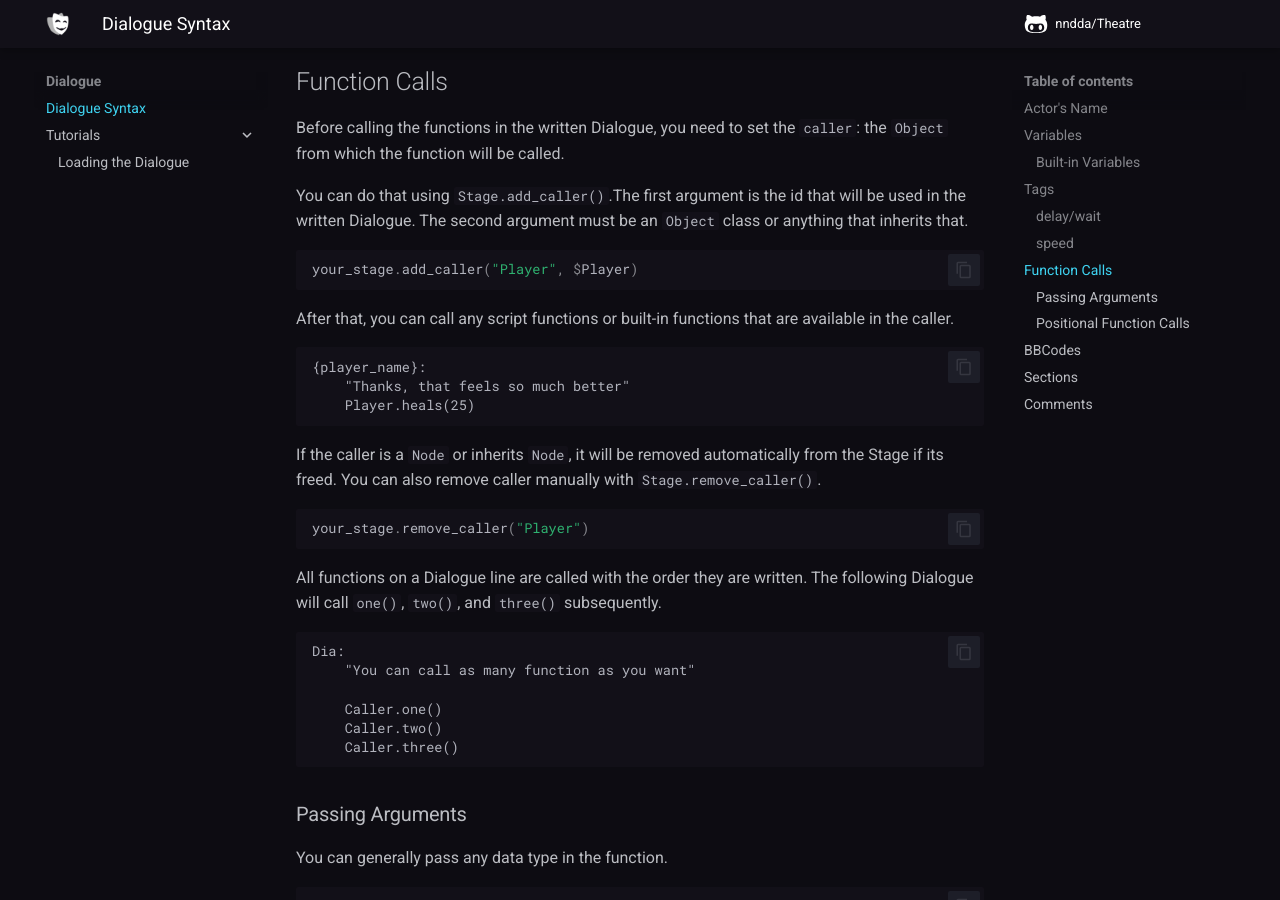
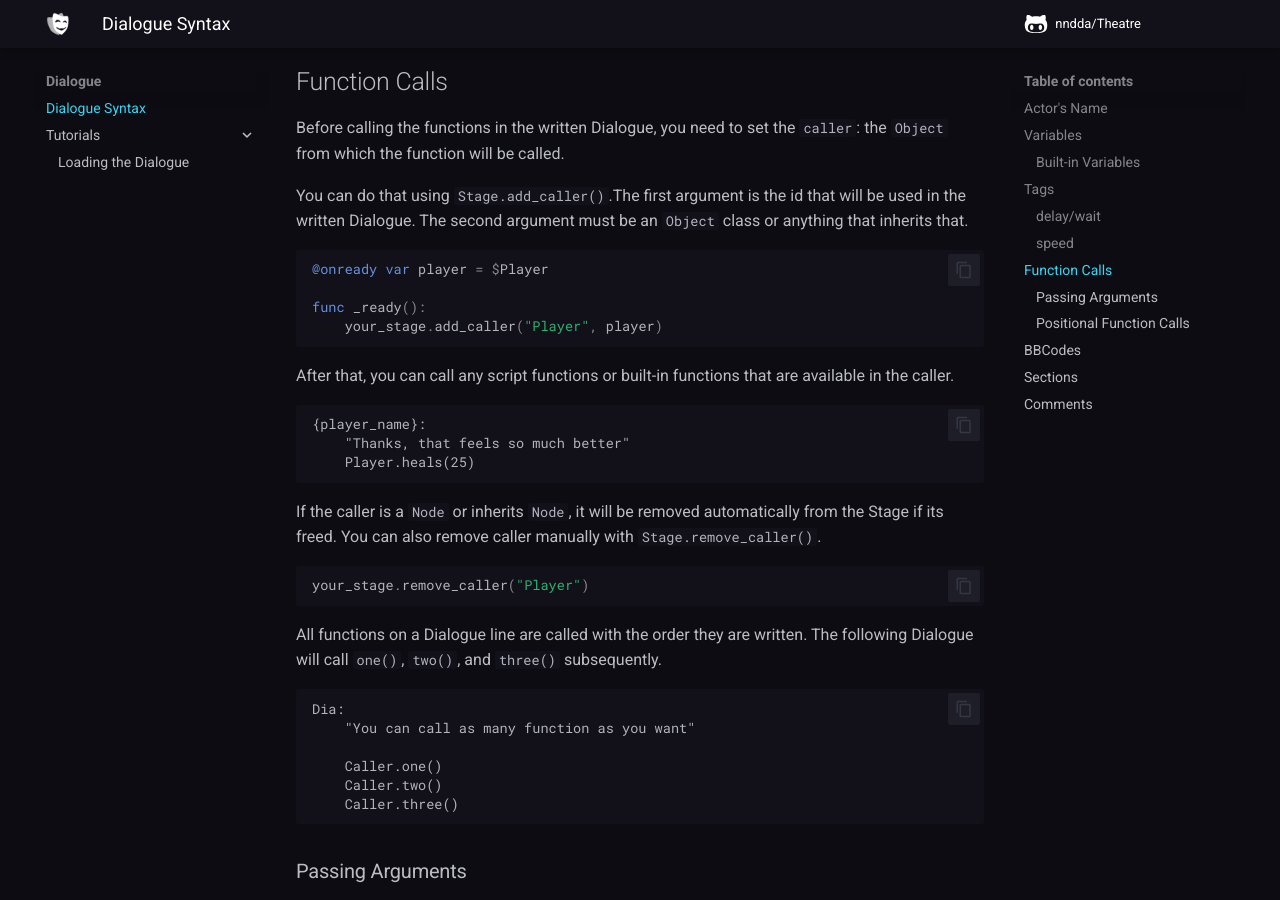
Before and after one commit to nndda/Theatre, an MkDocs documentation site: the page built from docs/class/dialogue/syntax.md, in a window 1280 px wide and 900 px high, scrolled down 3426 px. Built offline with MkDocs 1.6.1 and Material for MkDocs 9.7.7, drawn with Linux system fonts in a browser that asks for light colours; comment, search, counter and statistics services are not loaded.

Commit message:
Make caller sample more clear

````diff
--- a/docs/class/dialogue/syntax.md
+++ b/docs/class/dialogue/syntax.md
@@ -175,7 +175,10 @@ Before calling the functions in the written Dialogue, you need to set the `calle
 You can do that using `Stage.add_caller()`.The first argument is the id that will be used in the written Dialogue. The second argument must be an `Object` class or anything that inherits that.
 
 ```gdscript
-your_stage.add_caller("Player", $Player)
+@onready var player = $Player
+
+func _ready():
+    your_stage.add_caller("Player", player)
 ```
 
 After that, you can call any script functions or built-in functions that are available in the caller.
````
